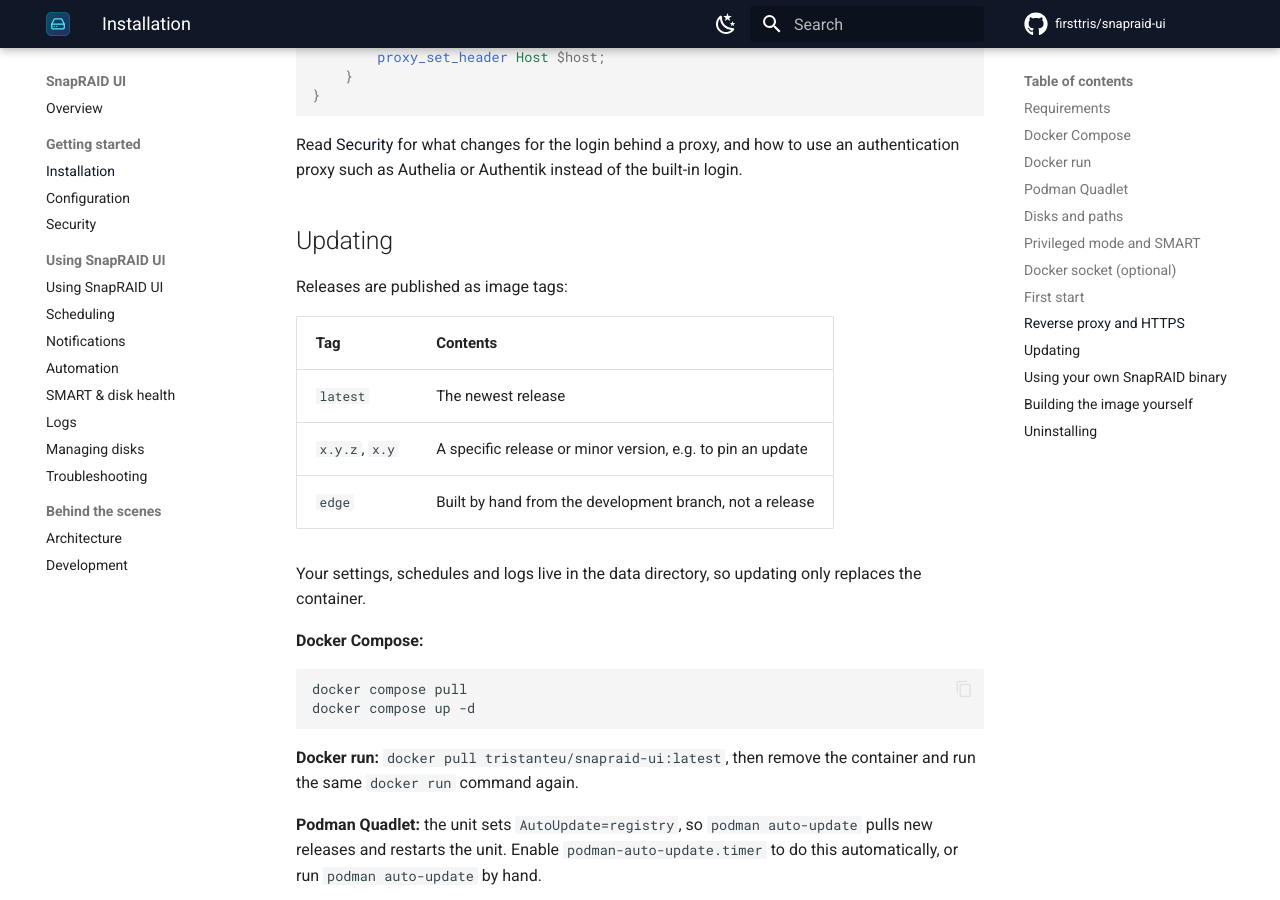
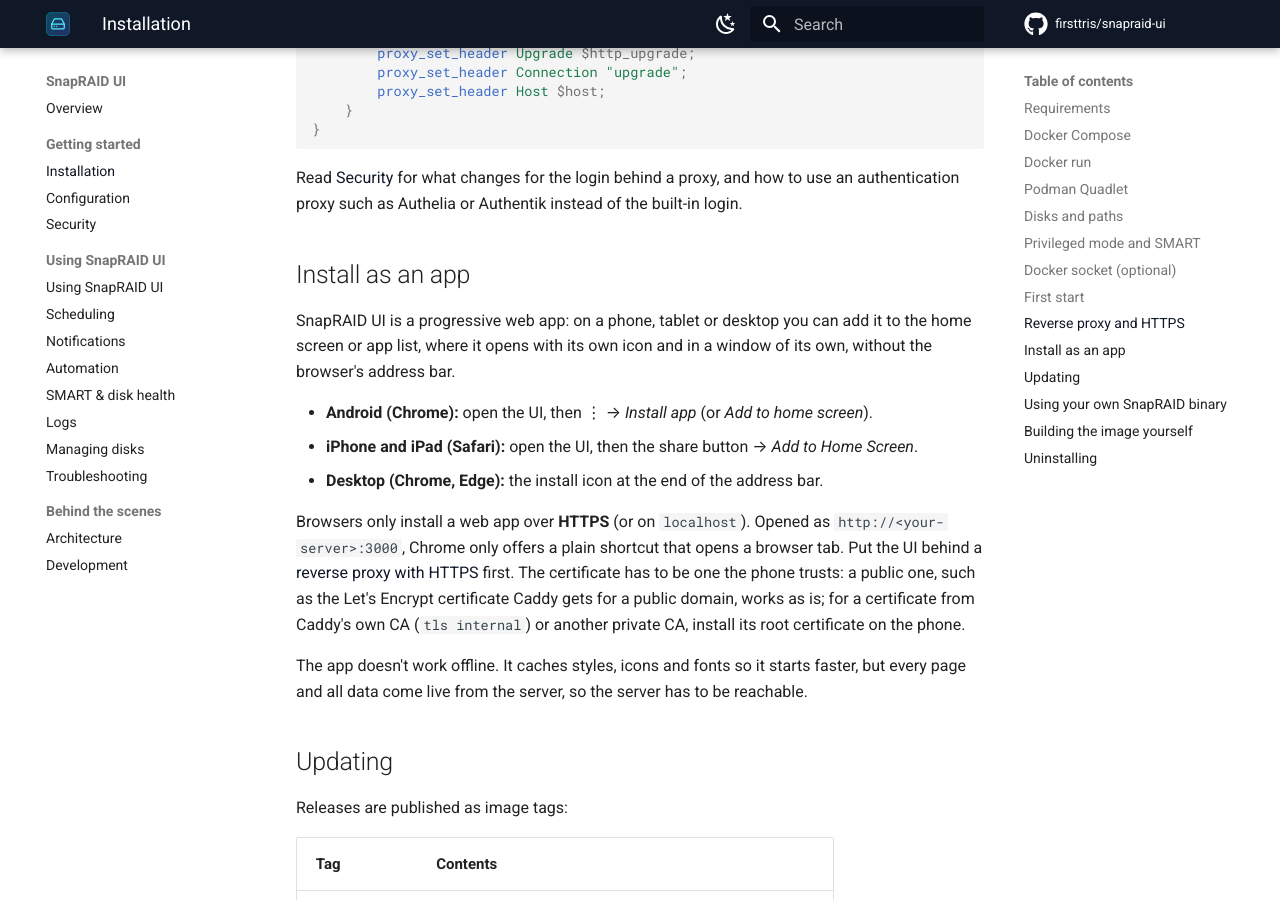
Before and after one commit to firsttris/snapraid-ui, an MkDocs documentation site: the page built from docs/installation.md, in a window 1280 px wide and 900 px high, scrolled down 6007 px. Built offline with MkDocs 1.6.1 and Material for MkDocs 9.7.7, drawn with Linux system fonts in a browser that asks for light colours; comment, search, counter and statistics services are not loaded.

Commit message:
Docs: installing SnapRAID UI as an app on the home screen (#47)
How to add the PWA on Android, iOS and desktop, that browsers only
install it over HTTPS with a certificate the device trusts, and that it
doesn't work offline.


Claude-Session: https://claude.ai/code/session_01EXho6pWPajSThBoJoqUG4E

Co-authored-by: Claude <noreply@anthropic.com>

```diff
--- a/docs/installation.md
+++ b/docs/installation.md
@@ -10,6 +10,7 @@ SnapRAID UI runs as a single container that bundles SnapRAID, the web interface
 - [Privileged mode and SMART](#privileged-mode-and-smart)
 - [First start](#first-start)
 - [Reverse proxy and HTTPS](#reverse-proxy-and-https)
+- [Install as an app](#install-as-an-app)
 - [Updating](#updating)
 - [Using your own SnapRAID binary](#using-your-own-snapraid-binary)
 - [Building the image yourself](#building-the-image-yourself)
@@ -201,6 +202,18 @@ server {
 
 Read [Security](security.md#behind-a-reverse-proxy) for what changes for the login behind a proxy, and how to use an authentication proxy such as Authelia or Authentik instead of the built-in login.
 
+## Install as an app
+
+SnapRAID UI is a progressive web app: on a phone, tablet or desktop you can add it to the home screen or app list, where it opens with its own icon and in a window of its own, without the browser's address bar.
+
+- **Android (Chrome):** open the UI, then ⋮ → *Install app* (or *Add to home screen*).
+- **iPhone and iPad (Safari):** open the UI, then the share button → *Add to Home Screen*.
+- **Desktop (Chrome, Edge):** the install icon at the end of the address bar.
+
+Browsers only install a web app over **HTTPS** (or on `localhost`). Opened as `http://<your-server>:3000`, Chrome only offers a plain shortcut that opens a browser tab. Put the UI behind a [reverse proxy with HTTPS](#reverse-proxy-and-https) first. The certificate has to be one the phone trusts: a public one, such as the Let's Encrypt certificate Caddy gets for a public domain, works as is; for a certificate from Caddy's own CA (`tls internal`) or another private CA, install its root certificate on the phone.
+
+The app doesn't work offline. It caches styles, icons and fonts so it starts faster, but every page and all data come live from the server, so the server has to be reachable.
+
 ## Updating
 
 Releases are published as image tags:
```
Also changed, not shown: docs/README.md (+1 -1 lines).
